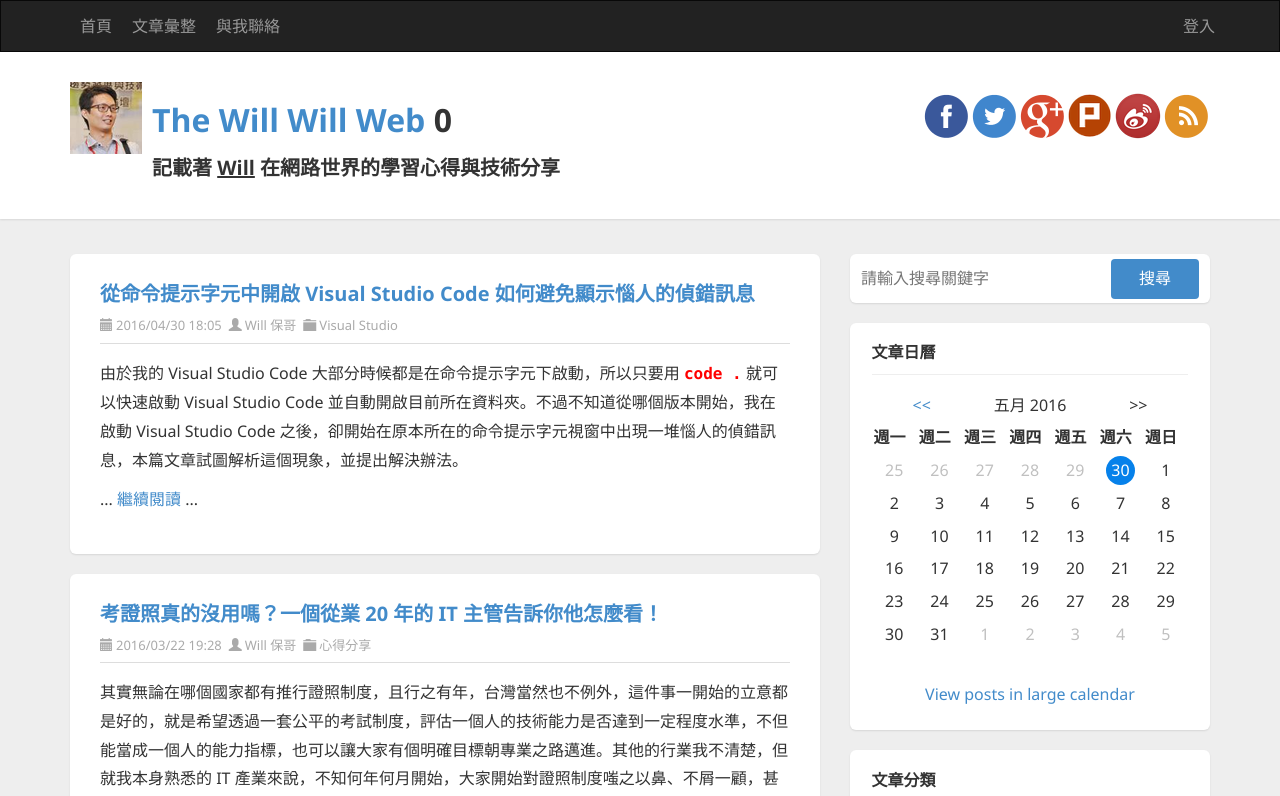
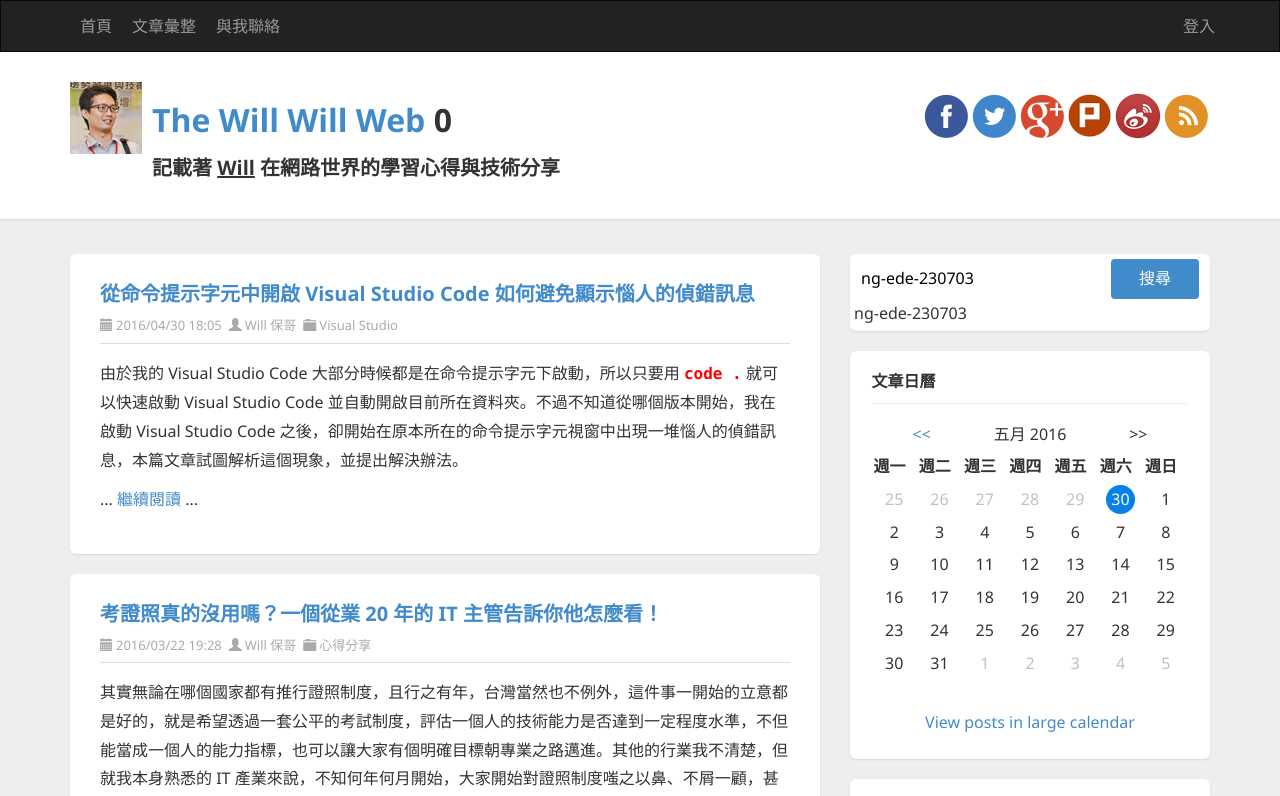
Before and after one commit to coolrare/ng-ede-230703, an Angular app: page / in a window 1280 px wide. Shown: the top 796 px of the page. Built offline with nearby package versions, Linux system fonts and the light colour scheme.

Commit message:
示範雙向繫結

```diff
--- a/src/app/app.component.html
+++ b/src/app/app.component.html
@@ -175,8 +175,9 @@
         <div class="widget search">
           <div class="widget-content">
             <div id="searchbox">
-              <input type="text" placeholder="請輸入搜尋關鍵字" accesskey="s" />
+              <input type="text" placeholder="請輸入搜尋關鍵字" accesskey="s" [(ngModel)]="keyword" />
               <input type="button" value="搜尋" id="searchbutton" />
+              {{ keyword }}
             </div>
           </div>
         </div>
--- a/src/app/app.component.ts
+++ b/src/app/app.component.ts
@@ -6,5 +6,5 @@ import { Component } from '@angular/core';
   styleUrls: ['./app.component.css']
 })
 export class AppComponent {
-  title = 'ng-ede-230703';
+  keyword = 'ng-ede-230703';
 }
--- a/src/app/app.module.ts
+++ b/src/app/app.module.ts
@@ -1,5 +1,6 @@
 import { NgModule } from '@angular/core';
 import { BrowserModule } from '@angular/platform-browser';
+import { FormsModule } from '@angular/forms';
 
 import { AppComponent } from './app.component';
 import { HeaderComponent } from './header/header.component';
@@ -12,7 +13,8 @@ import { FooterComponent } from './footer/footer.component';
     FooterComponent
   ],
   imports: [
-    BrowserModule
+    BrowserModule,
+    FormsModule
   ],
   providers: [],
   bootstrap: [AppComponent]
```
